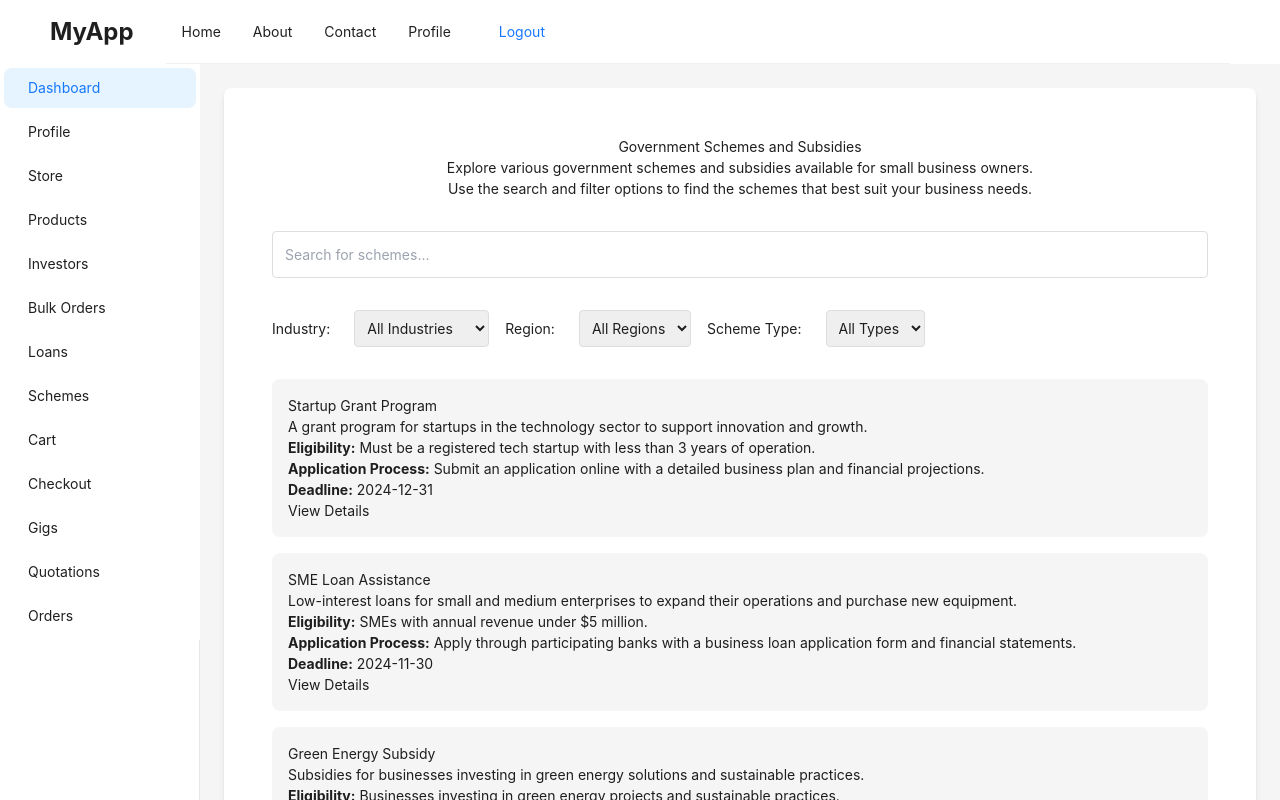
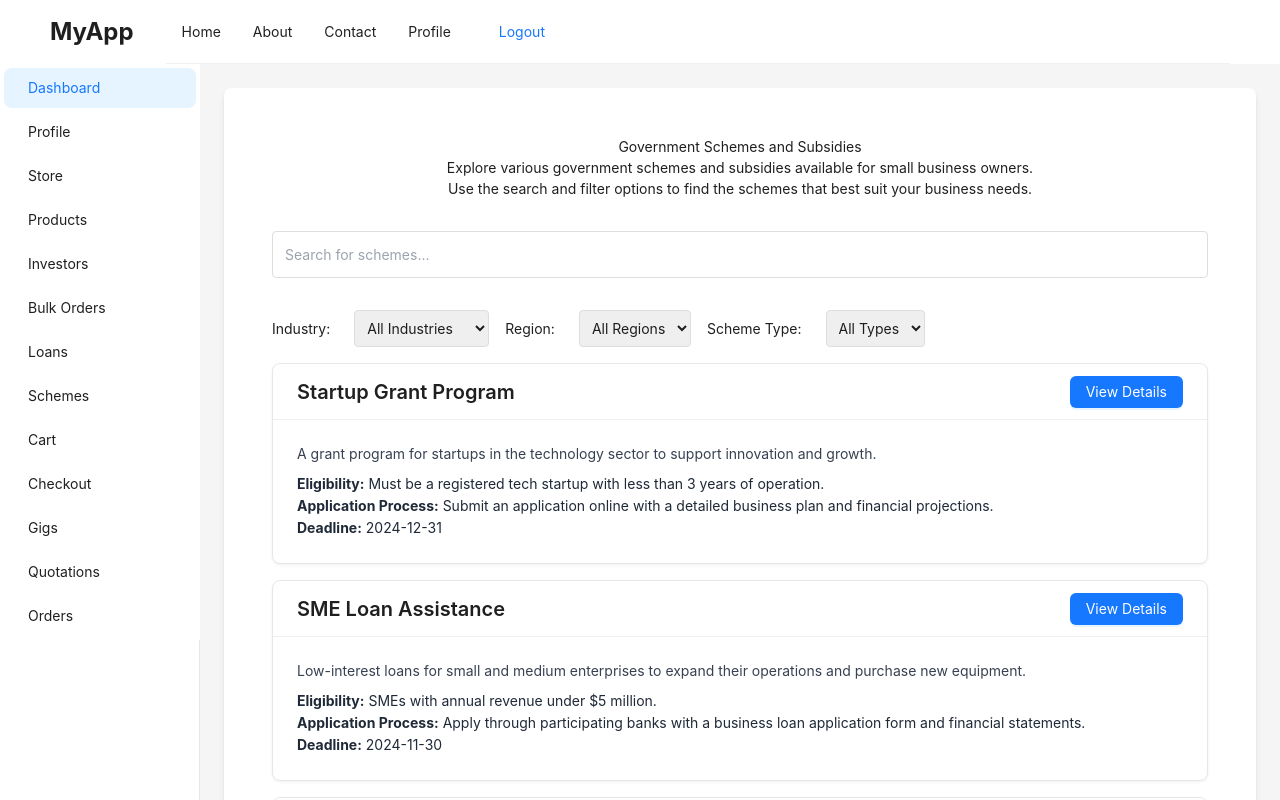
Before and after one commit to pavanchikatwar/googlehack, a Next.js app: page /schemes in a window 1280 px wide. Shown: the top 800 px of the page. Built offline with nearby package versions, Linux system fonts and the light colour scheme.

Commit message:
antd added for schemes

```diff
--- a/pages/schemes.js
+++ b/pages/schemes.js
@@ -3,19 +3,27 @@ import Footer from '../components/Footer';
 import { schemes } from '../data/schemes';
 import styles from '../styles/Schemes.module.css';
 import Link from 'next/link';
+import { Card, Button } from 'antd';
 
-const Scheme = ({ scheme }) => (
-  <div className={styles.schemeCard}>
-    <h3>{scheme.name}</h3>
-    <p>{scheme.description}</p>
-    <p><strong>Eligibility:</strong> {scheme.eligibility}</p>
-    <p><strong>Application Process:</strong> {scheme.applicationProcess}</p>
-    <p><strong>Deadline:</strong> {scheme.deadline}</p>
-    <Link href={`/scheme-details/${scheme.id}`} >
-      View Details
-    </Link>
-  </div>
-);
+const Scheme = ({ scheme }) => {
+  return (
+    <Card
+      className="bg-white shadow-lg rounded-lg border  "
+      title={<h3 className="text-xl font-semibold" >{scheme.name}</h3>}
+      bordered={false}
+      extra={
+        <Link href={`/scheme-details/${scheme.id}`}>
+          <Button type="primary">View Details</Button>
+        </Link>
+      }
+    >
+      <p className="text-gray-700 mb-2">{scheme.description}</p>
+      <p className="text-gray-800"><strong>Eligibility:</strong> {scheme.eligibility}</p>
+      <p className="text-gray-800"><strong>Application Process:</strong> {scheme.applicationProcess}</p>
+      <p className="text-gray-800"><strong>Deadline:</strong> {scheme.deadline}</p>
+    </Card>
+  );
+};
 
 const SchemesPage = () => {
   return (
@@ -60,7 +68,7 @@ const SchemesPage = () => {
           </div>
         </section>
 
-        <section className={styles.schemeListings}>
+        <section className={`gap-4 flex flex-col my-4`}>
           {schemes.map(scheme => (
             <Scheme key={scheme.id} scheme={scheme} />
           ))}
--- a/styles/Schemes.module.css
+++ b/styles/Schemes.module.css
@@ -42,10 +42,6 @@
     border-radius: 4px;
   }
 
-  .schemeListings {
-    margin-top: 2rem;
-  }
-
   .schemeCard {
     background: #f5f5f5;
     padding: 1rem;
```
